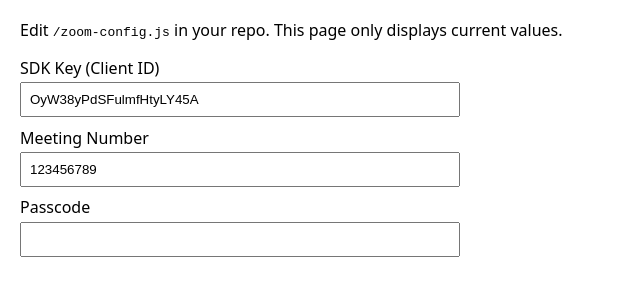
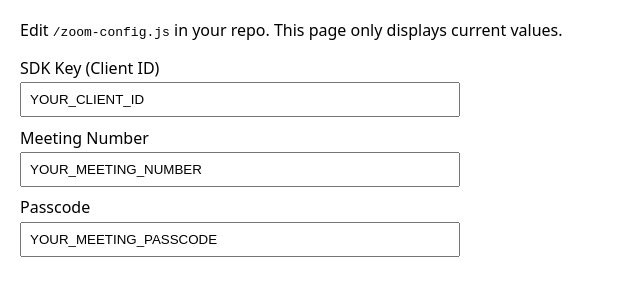
Before and after one commit to rolandsmithrps/localgirls-models-portal, a website: page zoom-config.html in a window 1280 px wide. Shown: the part 67-362 px from the top of the page, without its empty margins (0-640 px from the left). Drawn offline with Linux system fonts and the light colour scheme.

Commit message:
Add files via upload

```diff
--- a/zoom-config.js
+++ b/zoom-config.js
@@ -1,6 +1,6 @@
 /** Edit these if hosting via the portal domain (models.localgirls.io). */
 window.ZOOM_CFG = {
-  SDK_KEY: "OyW38yPdSFulmfHtyLY45A",
-  MEETING_NUMBER: "123456789",
-  PASSCODE: ""
+  SDK_KEY: "YOUR_CLIENT_ID",
+  MEETING_NUMBER: "YOUR_MEETING_NUMBER",
+  PASSCODE: "YOUR_MEETING_PASSCODE"
 };
```
Also changed, not shown: zoom-host.html (+9 -1 lines).
